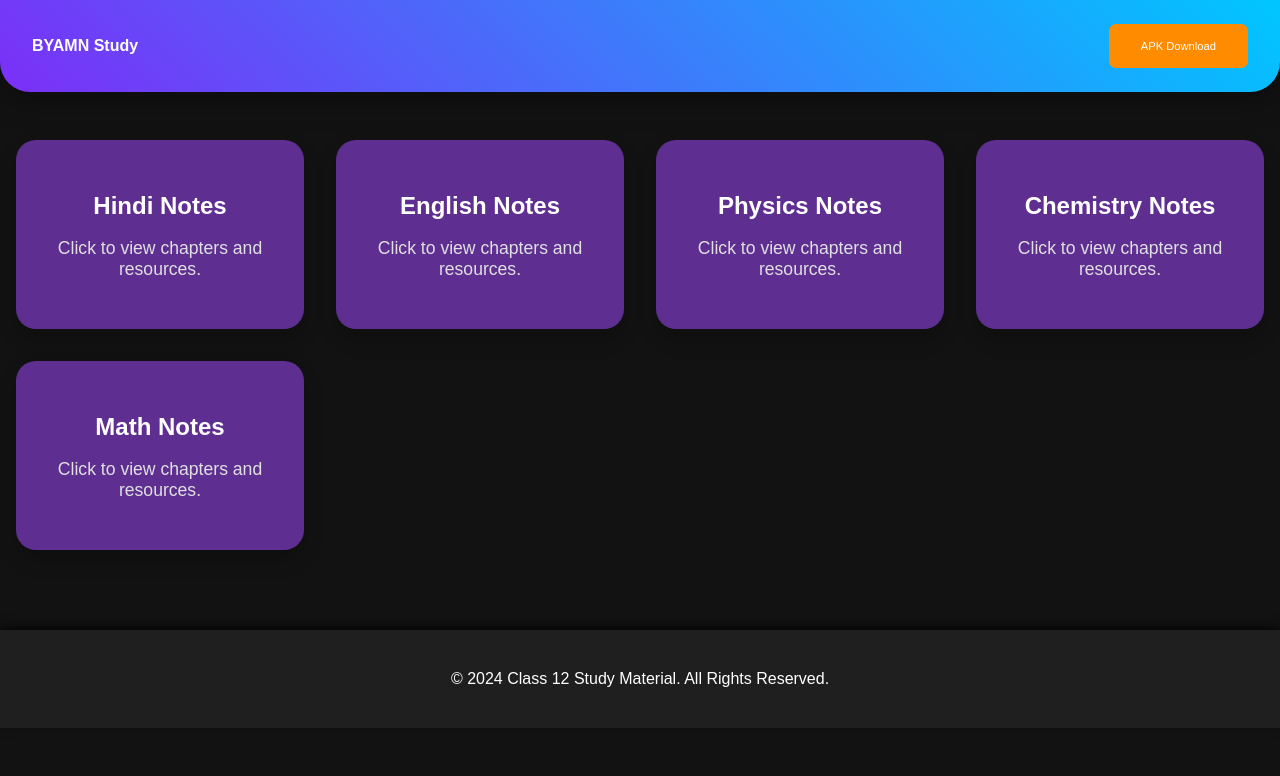
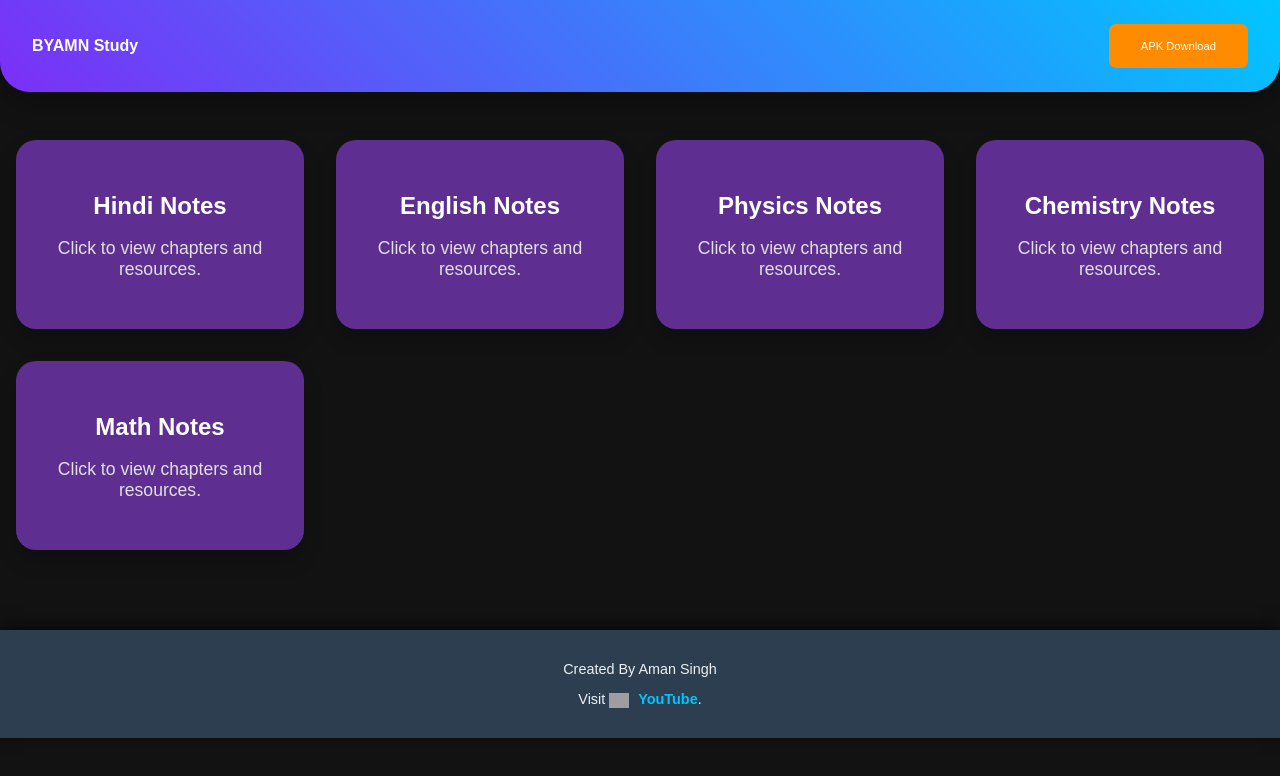
Before and after one commit to DYHARDx/BYAMN-Study, a plain HTML site: page index.html in a window 1280 px wide. Drawn offline with Linux system fonts and the light colour scheme; grey boxes are pictures that could not be loaded.

Commit message:
Update index.html

```diff
--- a/index.html
+++ b/index.html
@@ -127,12 +127,27 @@
         }
 
         footer {
-            background: #1f1f1f;
-            color: #ffffff;
-            text-align: center;
-            padding: 1.5rem;
-            margin-top: 2rem;
-            box-shadow: 0 -4px 10px rgba(0, 0, 0, 0.7);
+    background: #2c3e50;
+    color: #ecf0f1;
+    text-align: center;
+    padding: 1rem;
+    margin-top: 2rem;
+    box-shadow: 0 -4px 15px rgba(0, 0, 0, 0.6);
+    font-size: 0.9rem;
+}
+footer a {
+    color: #00c6ff;
+    text-decoration: none;
+    font-weight: bold;
+}
+footer a:hover {
+    text-decoration: underline;
+}
+footer img {
+    margin-right: 5px;
+    vertical-align: middle;
+}
+
         }
 
         @media screen and (max-width: 768px) {
@@ -210,7 +225,7 @@
     <header>
         <h1>BYAMN Study</h1>
         <div class="apk-card">
-            <a href="your-apk-download-link" target="_blank" style="color: white; text-decoration: none;">APK Download</a>
+            <a href="https://dyhardx.github.io/Epro/" target="_blank" style="color: white; text-decoration: none;">APK Download</a>
         </div>
     </header>
 
@@ -236,10 +251,16 @@
             <p>Click to view chapters and resources.</p>
         </div>
     </div>
+    <footer>
+        <div class="subscribe-button" style="text-align: center;">
+            <p>Created By Aman Singh</p>
+            <p>Visit
+                <img src="https://upload.wikimedia.org/wikipedia/commons/4/42/YouTube_icon_%282013-2017%29.png" alt="YouTube Logo" style="width: 20px; vertical-align: middle;">
+                <a href="https://www.youtube.com/@byamn_app" target="_blank" style="color: #00c6ff; text-decoration: none;"> YouTube</a>.
+            </p>
+        </div>
+    </footer>
 
-    <footer>
-        <p>&copy; 2024 Class 12 Study Material. All Rights Reserved.</p>
-    </footer>
 
     <script>
         const subjects = document.querySelectorAll('.subject');
```
